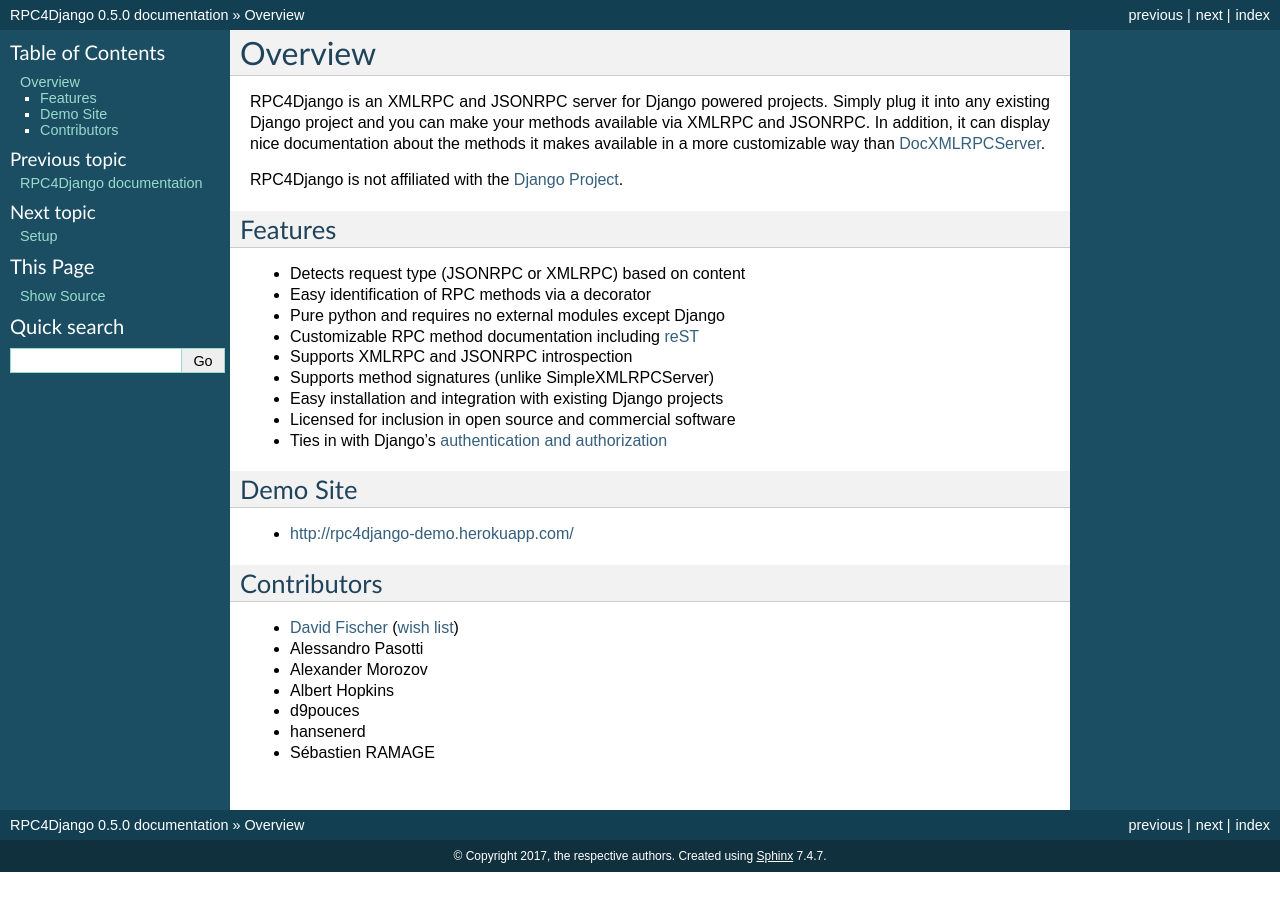
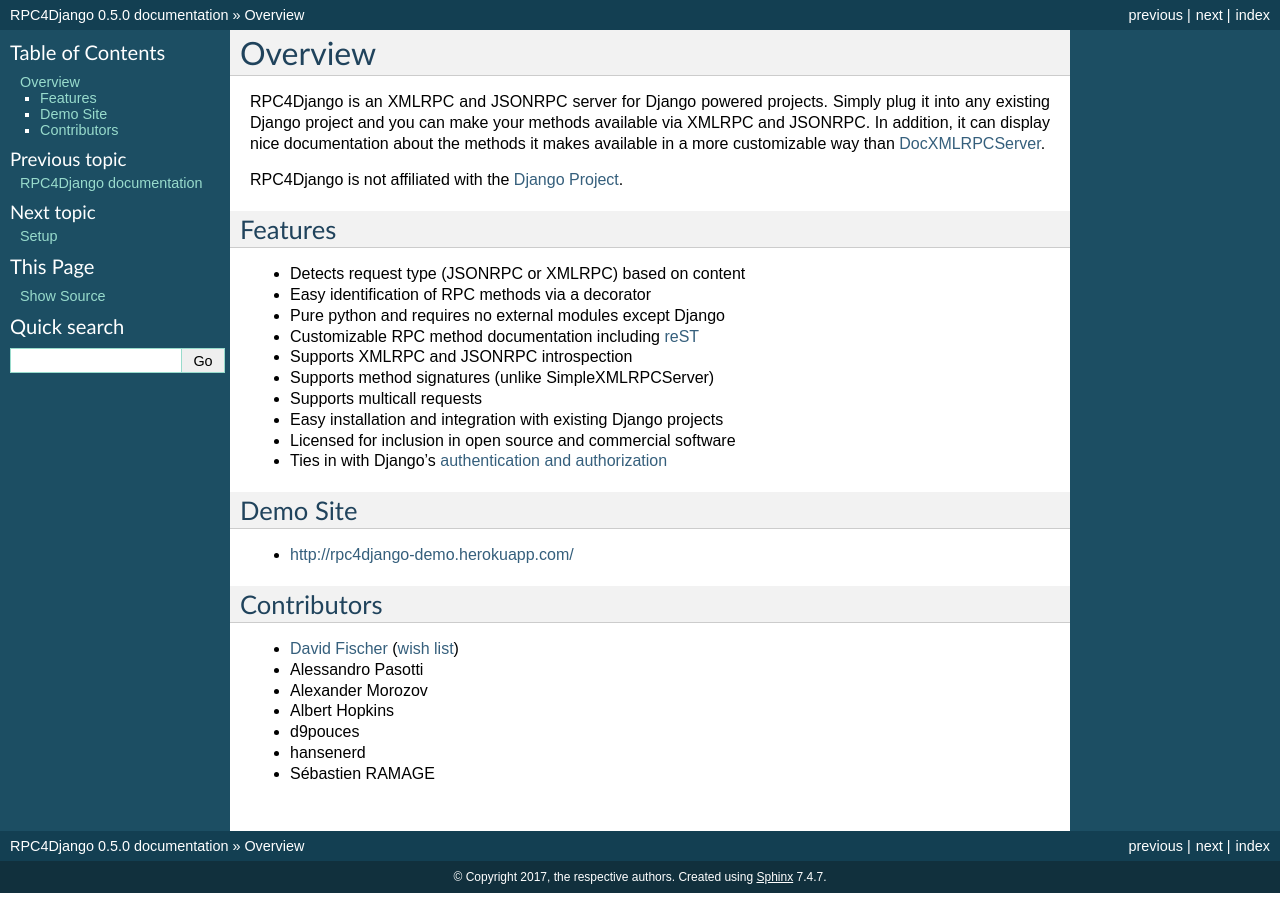
Before and after one commit to rpc4django/rpc4django, a Sphinx documentation site: the page built from docs/overview.txt, in a window 1280 px wide. Built offline with Sphinx 7.4.7, drawn with Linux system fonts in a browser that asks for light colours.

Commit message:
add multicall to features list

```diff
--- a/docs/overview.txt
+++ b/docs/overview.txt
@@ -21,6 +21,7 @@
 - Customizable RPC method documentation including reST_
 - Supports XMLRPC and JSONRPC introspection
 - Supports method signatures (unlike SimpleXMLRPCServer)
+- Supports multicall requests
 - Easy installation and integration with existing Django projects
 - Licensed for inclusion in open source and commercial software
 - Ties in with Django's `authentication and authorization`_
```
